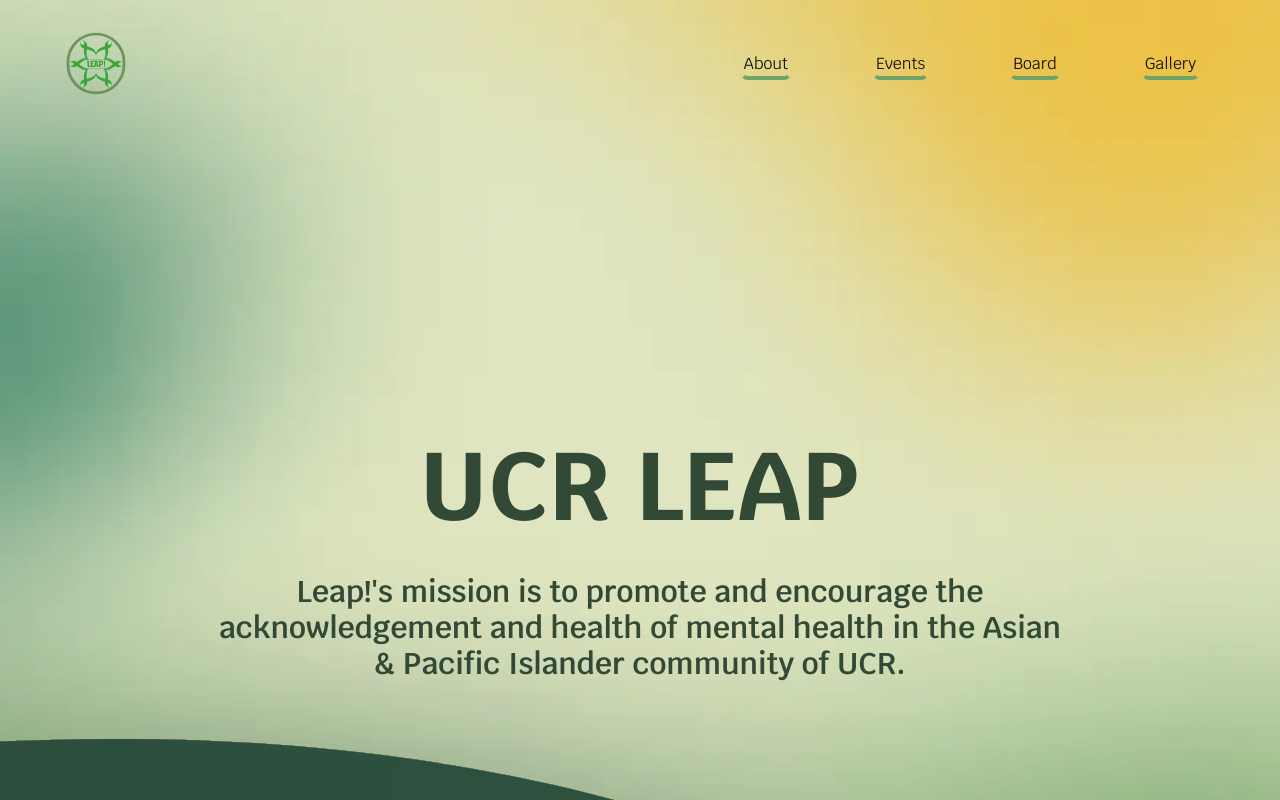
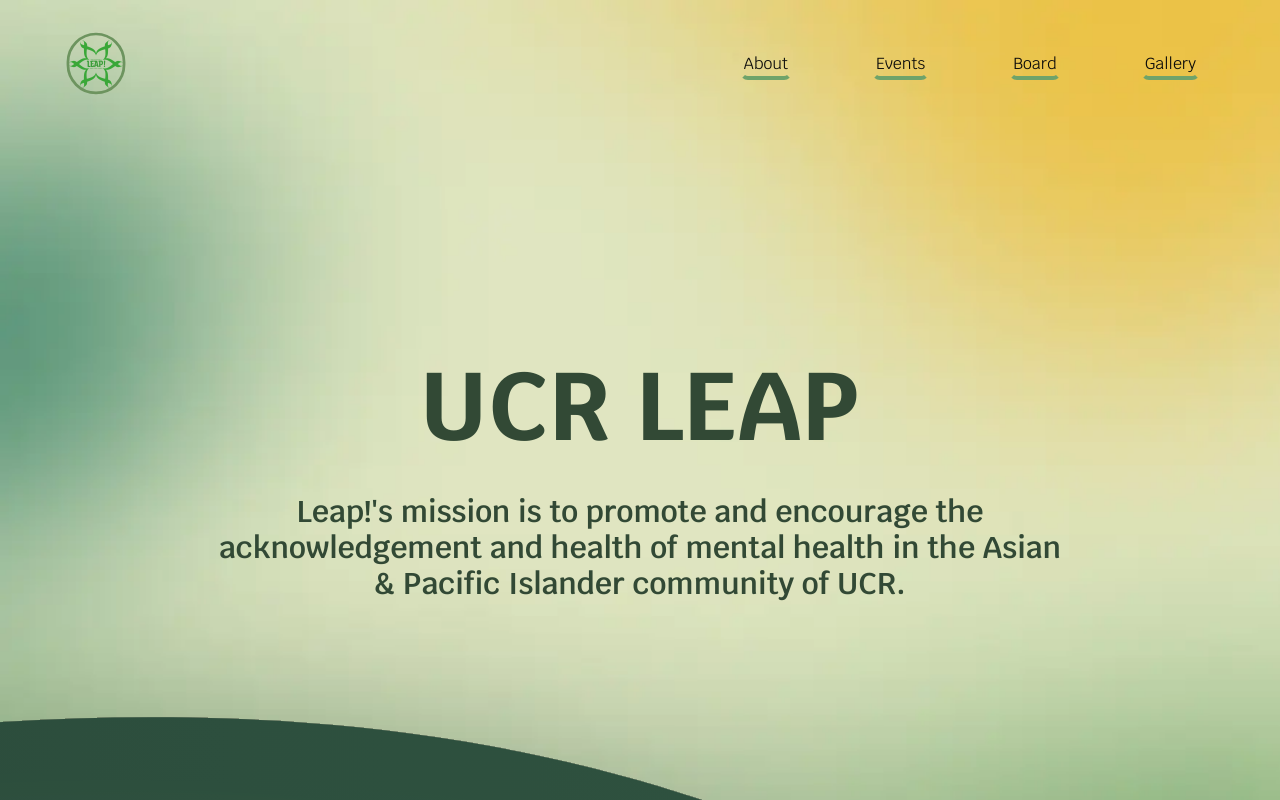
Before and after one commit to acm-ucr/leap-website, a Next.js app: page / in a window 1280 px wide. Shown: the top 800 px of the page. Built offline with nearby package versions, Linux system fonts and the light colour scheme.

Commit message:
Added animations for home component, played a little bit with height

```diff
--- a/src/components/home/Header.tsx
+++ b/src/components/home/Header.tsx
@@ -1,23 +1,64 @@
+"use client";
+import { motion } from "motion/react";
 import headerBg from "@/public/assets/home/header.webp";
 import Image from "next/image";
 
+const animationY = {
+  hidden: { opacity: 0, y: 50 },
+  show: {
+    opacity: 1,
+    y: 0,
+  },
+};
+
+const animationScale = {
+  hidden: {
+    opacity: 0,
+    scale: 0.7,
+  },
+  show: {
+    opacity: 1,
+    scale: 1,
+  },
+};
+
 const Header = () => {
   return (
-    <div className="relative flex h-screen w-full flex-col items-center justify-center md:h-[120vh] lg:h-[140vh]">
+    <div className="relative flex h-screen w-full flex-col items-center justify-center md:h-[110vh] lg:h-[120vh]">
       <Image
         src={headerBg}
         alt="Home Header"
         className="absolute top-0 -z-30 min-h-screen w-screen object-fill"
       />
       <div className="mt-[-25vh] flex w-2/3 flex-col items-center justify-center gap-4 md:mt-[-30vh] md:gap-10 lg:mt-[-40vh] xl:mt-[0]">
+        <motion.div
+          variants={animationScale}
+          transition={{
+            duration: 0.7,
+            delay: 0.2,
+          }}
+          initial="hidden"
+          whileInView="show"
+        >
           <div className="text-center font-leap text-4xl font-bold text-leap-dark-green md:text-6xl lg:text-8xl">
             UCR LEAP
           </div>
+        </motion.div>
+        <motion.div
+          variants={animationY}
+          transition={{
+            duration: 0.7,
+            delay: 0.2,
+          }}
+          initial="hidden"
+          whileInView="show"
+        >
           <div className="text-center font-leap text-xl font-semibold text-leap-dark-green md:text-2xl lg:text-3xl">
             Leap!'s mission is to promote and encourage the acknowledgement and
             health of mental health in the Asian & Pacific Islander community of
             UCR.
           </div>
+        </motion.div>
       </div>
     </div>
   );
```
Also changed, not shown: 1 other file (tests, documents, lock files or other folders). Lines whose indentation alone changed are shown as unchanged.
